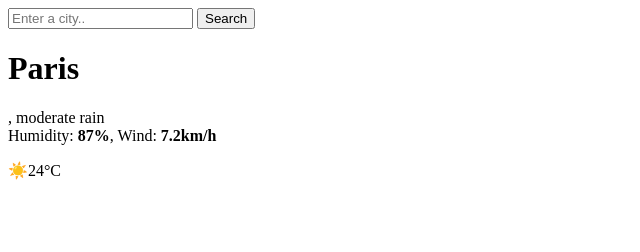
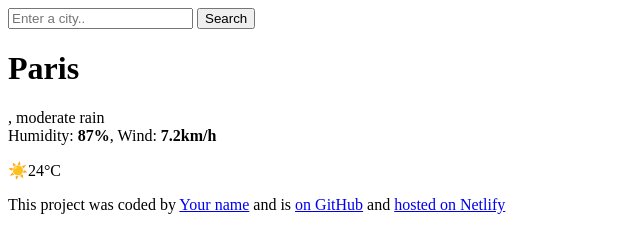
Before and after one commit to ZamaSlindile/my-weather-app-hmk6, a plain HTML site: page index.html in a window 1280 px wide. Shown: the whole page, without its empty margins (0-640 px from the left). Drawn offline with Linux system fonts and the light colour scheme.

Commit message:
added a footer

```diff
--- a/index.html
+++ b/index.html
@@ -39,6 +39,16 @@
                       </div>
                     </div>
                   </main>
+                  <footer>
+                    <p>
+                      This project was coded by
+                      <a href="#" target="_blank">Your name</a> and is
+                      <a href="#" target="_blank"> on GitHub</a> and
+                      <a href="#" target="_blank">hosted on Netlify</a>
+                    </p>
+                  </footer>
+                </div>
+
 
 
 </body>
```
